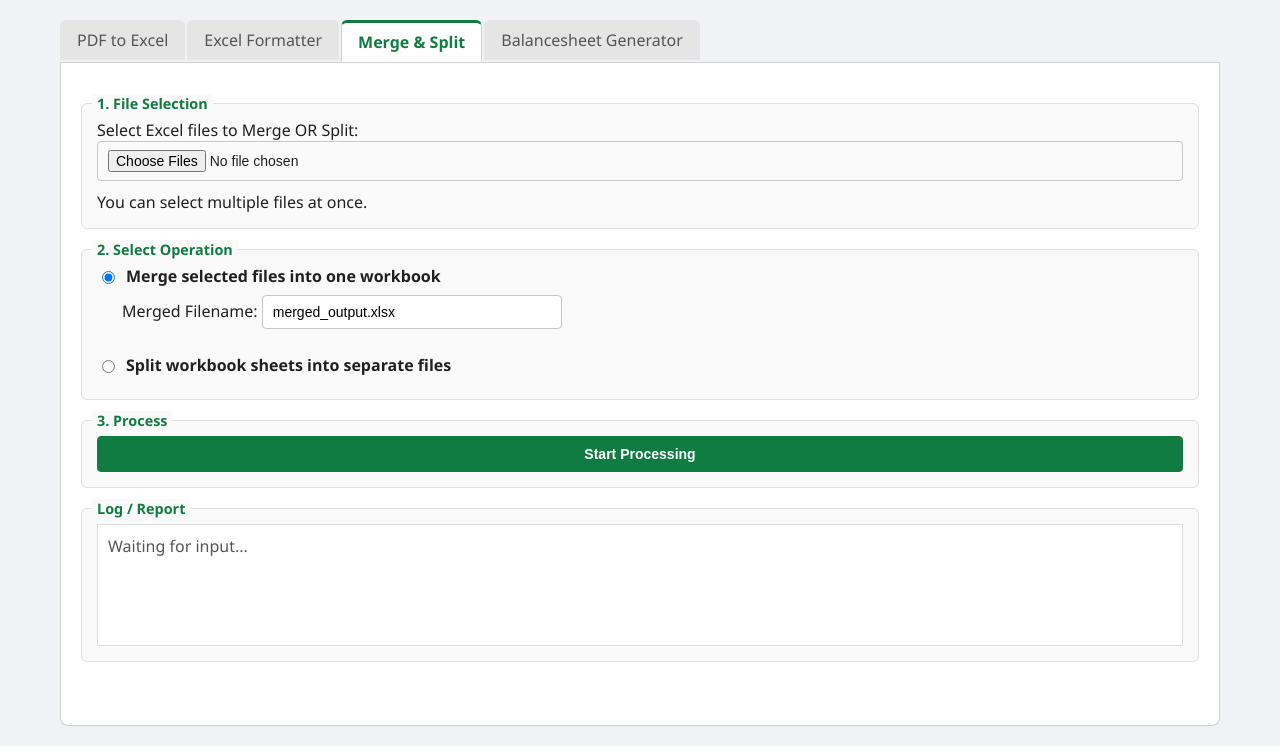
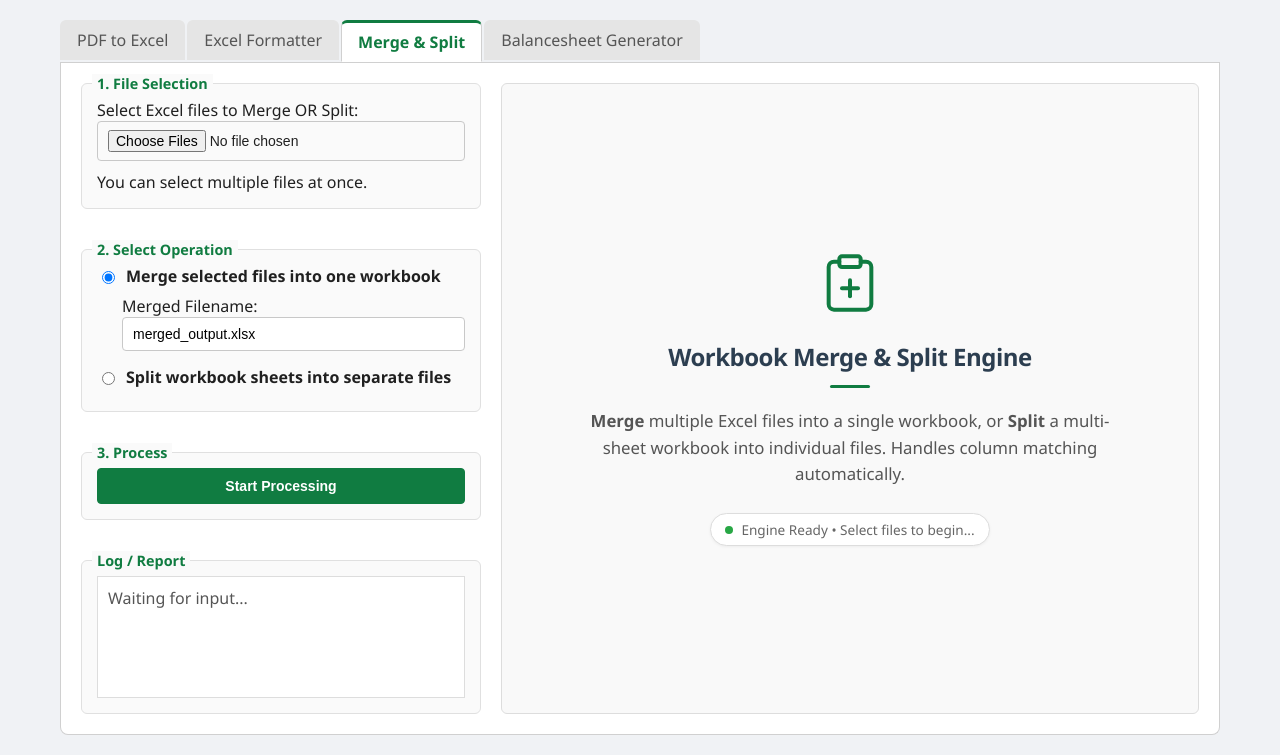
Before and after one commit to uniqueabhishek/CA-Office-Suite, a Flask app: page /merge in a window 1280 px wide. Shown: the part 54-809 px from the top of the page. Run offline with Flask 3, Linux system fonts and the light colour scheme.

Commit message:
feat: add two-column layout with hero section to Merge & Split tab
Redesigned merge page with controls on left and engine showcase on
right using CSS grid for equal-height columns.

```diff
--- a/flask_app/templates/merge.html
+++ b/flask_app/templates/merge.html
@@ -2,10 +2,13 @@
 {% block title %}Merge & Split | CA Office Suite{% endblock %}
 
 {% block content %}
-<form action="{{ url_for('merge') }}" method="post" enctype="multipart/form-data">
+<div style="display: grid; grid-template-columns: 400px 1fr; gap: 20px; width: 100%; box-sizing: border-box; flex: 1;">
+
+    <!-- Left Panel: Controls -->
+    <form action="{{ url_for('merge') }}" method="post" enctype="multipart/form-data" style="display: flex; flex-direction: column; height: 100%;">
 
         <!-- 1. File Selection -->
-    <div class="group-box">
+        <div class="group-box" style="margin-top: 0;">
             <span class="group-title">1. File Selection</span>
             <label class="form-label">Select Excel files to Merge OR Split:</label>
             <input type="file" name="files" class="form-control" multiple accept=".xlsx,.xls,.csv" required>
@@ -24,7 +27,7 @@
             </div>
             <div style="margin-left: 25px; margin-bottom: 15px;">
                 <label>Merged Filename:</label>
-            <input type="text" name="merged_filename" value="merged_output.xlsx" class="form-control" style="width: 300px; display: inline-block;">
+                <input type="text" name="merged_filename" value="merged_output.xlsx" class="form-control" style="width: 100%;">
             </div>
 
             <div class="checkbox-row">
@@ -39,12 +42,40 @@
             <button type="submit" class="btn btn-primary" style="width: 100%;">Start Processing</button>
         </div>
 
-    <div class="group-box">
+        <div class="group-box" style="flex: 1; display: flex; flex-direction: column; margin-bottom: 0;">
             <span class="group-title">Log / Report</span>
-        <div style="min-height: 100px; background: #fff; border: 1px solid #ddd; padding: 10px; color: #555;">
+            <div style="flex: 1; min-height: 100px; background: #fff; border: 1px solid #ddd; padding: 10px; color: #555;">
                 Waiting for input...
             </div>
         </div>
 
     </form>
+
+    <!-- Right Panel: Hero Section -->
+    <div style="background: #f9f9f9; border: 1px solid #ddd; display: flex; align-items: center; justify-content: center; border-radius: 6px;">
+        <div class="engine-showcase" style="text-align: center; padding: 40px; max-width: 550px;">
+            <div style="margin-bottom: 20px;">
+                <svg width="64" height="64" viewBox="0 0 24 24" fill="none" stroke="#107c41" stroke-width="1.5" stroke-linecap="round" stroke-linejoin="round">
+                    <path d="M16 4h2a2 2 0 0 1 2 2v14a2 2 0 0 1-2 2H6a2 2 0 0 1-2-2V6a2 2 0 0 1 2-2h2"></path>
+                    <rect x="8" y="2" width="8" height="4" rx="1" ry="1"></rect>
+                    <line x1="12" y1="11" x2="12" y2="17"></line>
+                    <line x1="9" y1="14" x2="15" y2="14"></line>
+                </svg>
+            </div>
+
+            <h2 style="color: #2c3e50; font-weight: 600; margin-bottom: 12px; font-size: 1.5em; letter-spacing: -0.5px;">Workbook Merge & Split Engine</h2>
+            <div style="height: 3px; width: 40px; background: #107c41; margin: 0 auto 20px auto; border-radius: 2px;"></div>
+
+            <p style="color: #555; line-height: 1.6; margin-bottom: 25px; font-size: 1.05em;">
+                <strong>Merge</strong> multiple Excel files into a single workbook, or <strong>Split</strong> a multi-sheet workbook into individual files. Handles column matching automatically.
+            </p>
+
+            <div style="display: inline-flex; align-items: center; background: #fff; border: 1px solid #ddd; color: #666; padding: 6px 14px; border-radius: 20px; font-size: 0.85em; box-shadow: 0 1px 3px rgba(0,0,0,0.05);">
+                <div style="width: 8px; height: 8px; background: #28a745; border-radius: 50%; margin-right: 8px;"></div>
+                Engine Ready • Select files to begin...
+            </div>
+        </div>
+    </div>
+
+</div>
 {% endblock %}
```
Lines whose indentation alone changed are shown as unchanged.
